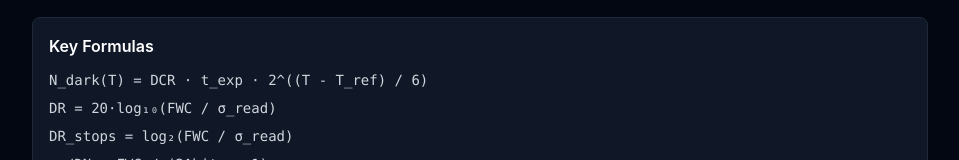
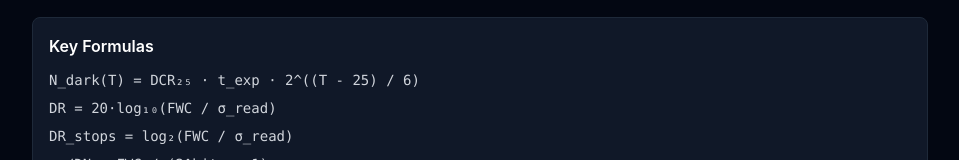
Before and after one commit to Lazfiz/photonics-calculators, a Next.js app: page /imaging/sensor-ccm in a window 1280 px wide. Shown: the part 1813-1973 px from the top of the page, without its empty margins (160-1119 px from the left). Built offline with nearby package versions, Linux system fonts and the light colour scheme; no server answers.

Commit message:
fix(sensor-ccm): dark current ref temp -20°C→25°C (~160× error), remove dead QE/pixelPitch from deps (#249/524)

```diff
--- a/src/app/imaging/sensor-ccm/page-client.tsx
+++ b/src/app/imaging/sensor-ccm/page-client.tsx
@@ -17,7 +17,7 @@ export default function SensorCCMPage() {
 
   const results = useMemo(() => {
     const darkElectrons = darkCurrent * exposureTime / 1000;
-    const tempFactor = Math.pow(2, (coolingTemp - (-20)) / 6); // dark doubles per 6°C
+    const tempFactor = Math.pow(2, (coolingTemp - 25) / 6); // dark doubles per 6°C, ref 25°C
     const darkElectronsCooled = darkElectrons * tempFactor;
     const dynamicRangeDB = 20 * Math.log10(wellCapacity / readNoise);
     const drStops = Math.log2(wellCapacity / readNoise);
@@ -31,12 +31,12 @@ export default function SensorCCMPage() {
     const darkVals: number[] = [];
     for (let t = -80; t <= 20; t += 2) {
       temps.push(t);
-      const factor = Math.pow(2, (t - (-20)) / 6);
+      const factor = Math.pow(2, (t - 25) / 6);
       darkVals.push(darkCurrent * exposureTime / 1000 * factor);
     }
 
     return { darkElectrons, darkElectronsCooled, dynamicRangeDB, drStops, drBits, electronsPerDN, snrMax, noiseFloor, temps, darkVals };
-  }, [wellCapacity, readNoise, darkCurrent, exposureTime, quantumEfficiency, coolingTemp, bitDepth, pixelPitch]);
+  }, [wellCapacity, readNoise, darkCurrent, exposureTime, coolingTemp, bitDepth]);
 
   const plotData = useMemo(() => [
     {
@@ -131,7 +131,7 @@ export default function SensorCCMPage() {
       <div className="bg-gray-900 border border-gray-800 rounded-lg p-4 space-y-3">
         <h3 className="font-semibold">Key Formulas</h3>
         <div className="text-sm text-gray-300 space-y-2 font-mono">
-          <p>N_dark(T) = DCR · t_exp · 2^((T - T_ref) / 6)</p>
+          <p>N_dark(T) = DCR₂₅ · t_exp · 2^((T - 25) / 6)</p>
           <p>DR = 20·log₁₀(FWC / σ_read)</p>
           <p>DR_stops = log₂(FWC / σ_read)</p>
           <p>e⁻/DN = FWC / (2^bits - 1)</p>
```
